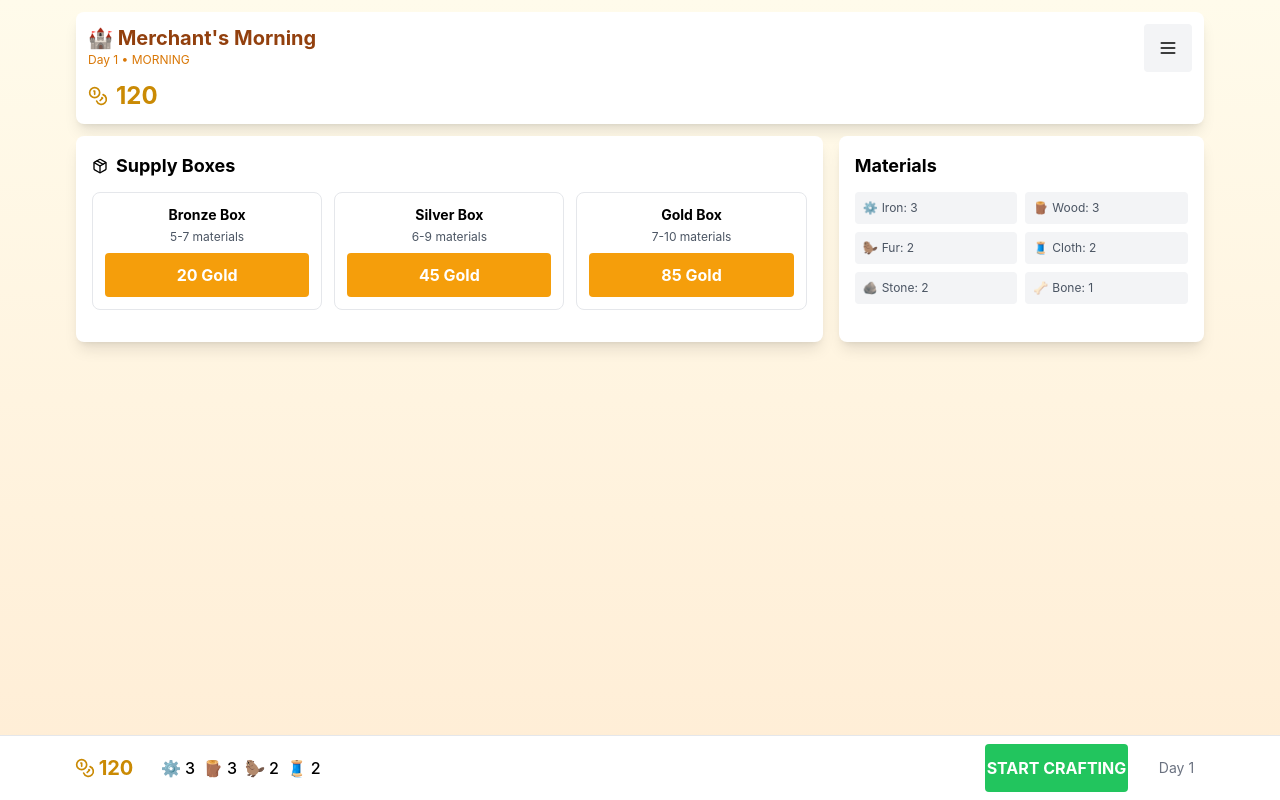
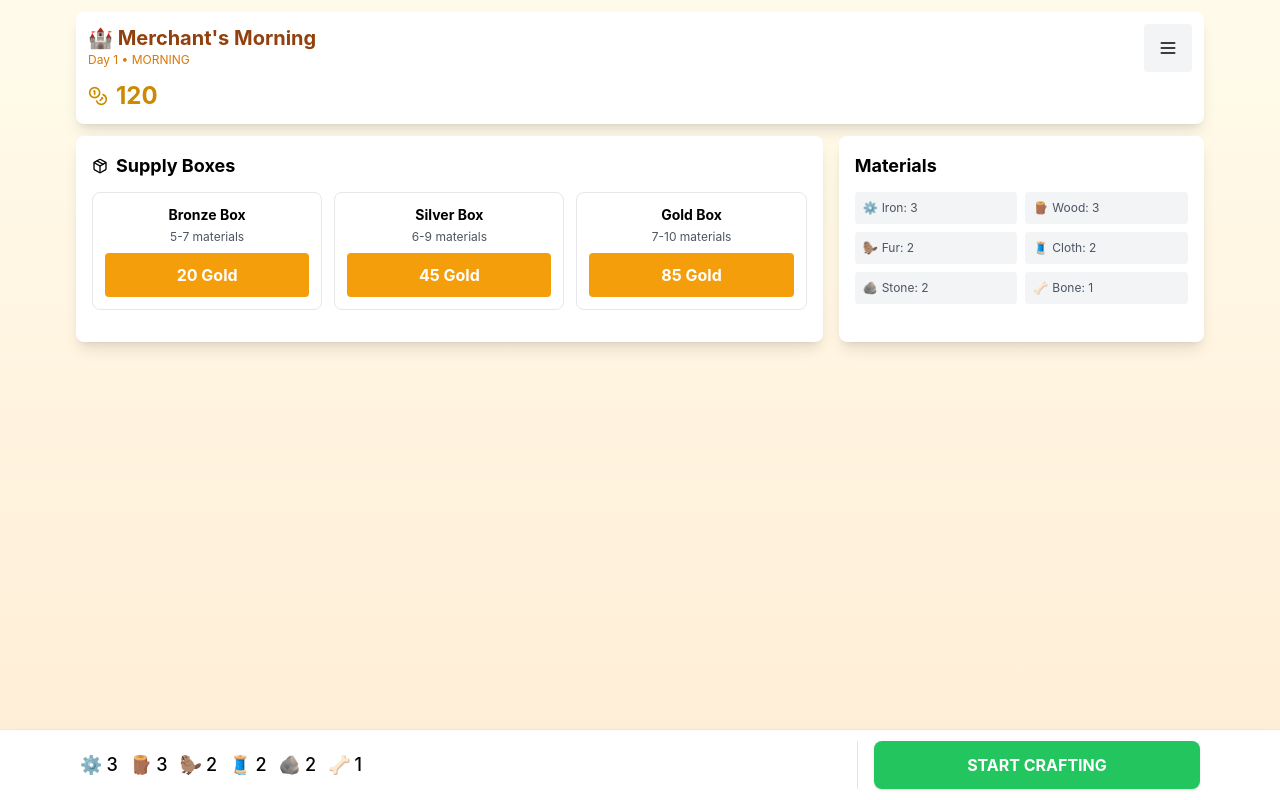
Before and after one commit to hendrism/merchants-morning, a React (Create React App) app: page / in a window 1280 px wide. Built offline with nearby package versions, Linux system fonts and the light colour scheme.

Commit message:
Redesign bottom bar layout

```diff
--- a/src/App.jsx
+++ b/src/App.jsx
@@ -265,27 +265,23 @@ const MerchantsMorning = () => {
       </div>
 
       <div className="fixed bottom-0 left-0 right-0 bg-white border-t shadow-lg pb-safe dark:bg-gray-800 dark:border-gray-700">
-        <div className="max-w-6xl mx-auto flex items-center h-16">
-          <div className="flex items-center justify-center gap-1 w-20 text-xl font-bold text-yellow-600">
-            <Coins className="w-5 h-5" />
-            {gameState.gold}
-          </div>
-          <div className="flex items-center gap-2 overflow-x-auto flex-1 px-4 border-l border-white/20 dark:border-white/20">
+        <div className="max-w-6xl mx-auto flex items-center h-[70px]">
+          <div className="flex items-center gap-3 overflow-x-auto flex-[7] px-4">
             {getTopMaterials().map(([materialId, count]) => {
               const material = MATERIALS[materialId];
               return (
-                <div key={materialId} className="flex items-center gap-1 text-base whitespace-nowrap">
+                <div key={materialId} className="flex items-center gap-1 text-lg whitespace-nowrap">
                   <span>{material.icon}</span>
                   <span className="font-medium">{count}</span>
                 </div>
               );
             })}
           </div>
-          <div className="w-40 px-2 border-l border-white/20 dark:border-white/20">
+          <div className="flex-[3] px-4 border-l border-gray-400/30 dark:border-white/20 flex items-center">
             {gameState.phase === PHASES.MORNING && (
               <button
                 onClick={() => setGameState(prev => ({ ...prev, phase: PHASES.CRAFTING }))}
-                className="w-full h-12 rounded font-bold text-white bg-green-500 hover:bg-green-600"
+                className="w-full h-12 rounded-lg font-bold text-white bg-green-500 hover:bg-green-600 shadow"
               >
                 START CRAFTING
               </button>
@@ -293,7 +289,7 @@ const MerchantsMorning = () => {
             {gameState.phase === PHASES.CRAFTING && (
               <button
                 onClick={openShop}
-                className="w-full h-12 rounded font-bold text-white bg-blue-500 hover:bg-blue-600"
+                className="w-full h-12 rounded-lg font-bold text-white bg-blue-500 hover:bg-blue-600 shadow"
               >
                 OPEN SHOP
               </button>
@@ -301,7 +297,7 @@ const MerchantsMorning = () => {
             {gameState.phase === PHASES.SHOPPING && (
               <button
                 onClick={endDay}
-                className="w-full h-12 rounded font-bold text-white bg-purple-500 hover:bg-purple-600"
+                className="w-full h-12 rounded-lg font-bold text-white bg-purple-500 hover:bg-purple-600 shadow"
               >
                 CLOSE SHOP
               </button>
@@ -309,14 +305,11 @@ const MerchantsMorning = () => {
             {gameState.phase === PHASES.END_DAY && (
               <button
                 onClick={startNewDay}
-                className="w-full h-12 rounded font-bold text-white bg-amber-500 hover:bg-amber-600"
+                className="w-full h-12 rounded-lg font-bold text-white bg-amber-500 hover:bg-amber-600 shadow"
               >
                 NEW DAY
               </button>
             )}
-          </div>
-          <div className="w-20 text-center text-sm text-gray-500 border-l border-white/20 dark:border-white/20">
-            Day {gameState.day}
           </div>
         </div>
       </div>
--- a/src/hooks/useCrafting.js
+++ b/src/hooks/useCrafting.js
@@ -142,7 +142,8 @@ const useCrafting = (gameState, setGameState, addEvent, addNotification) => {
     [...Object.entries(gameState.materials)]
       .filter(([, count]) => count > 0)
       .sort(([, a], [, b]) => b - a)
-      .slice(0, 4);
+      // Show more materials so players get a clearer snapshot of their inventory
+      .slice(0, 6);
 
   return {
     openBox,
```
